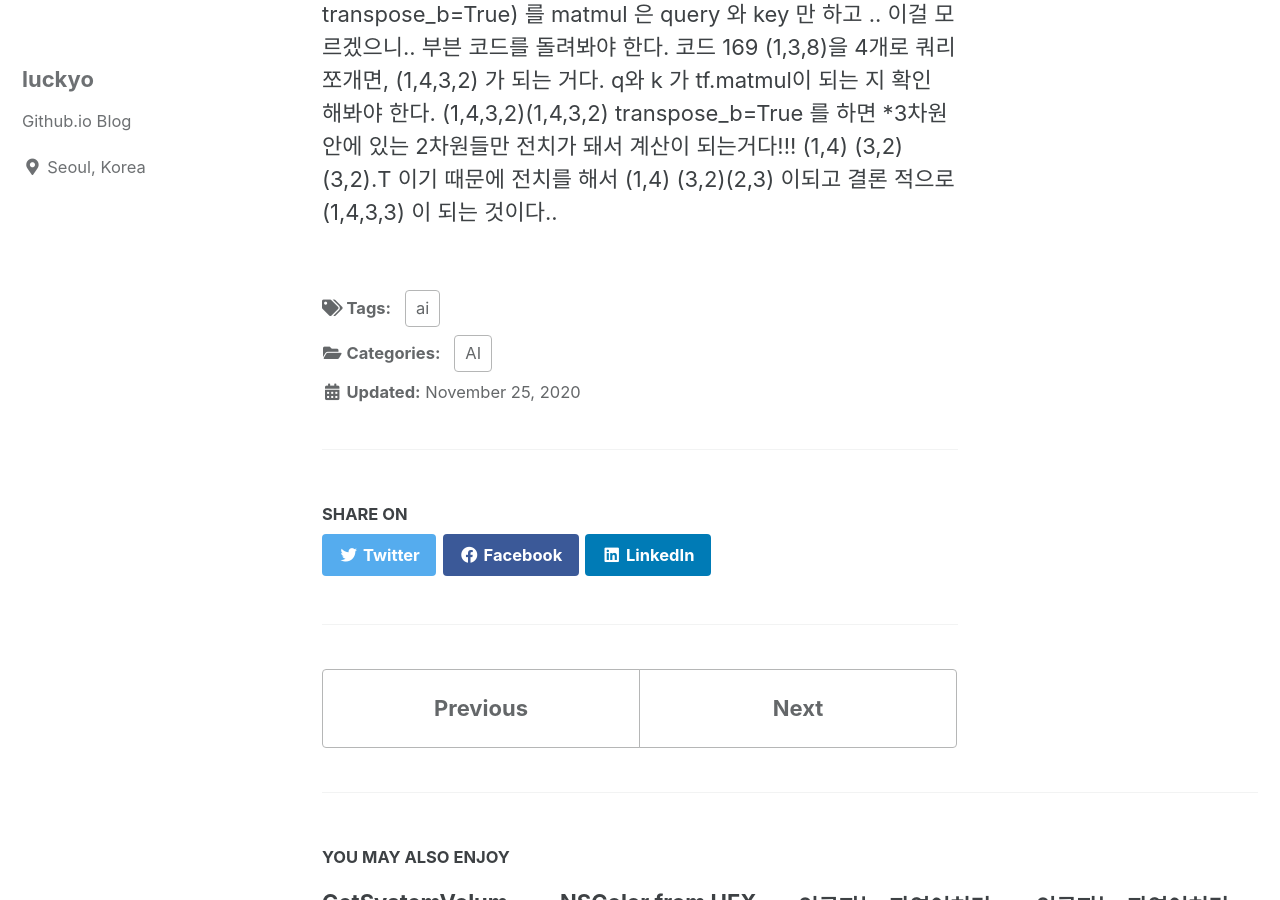
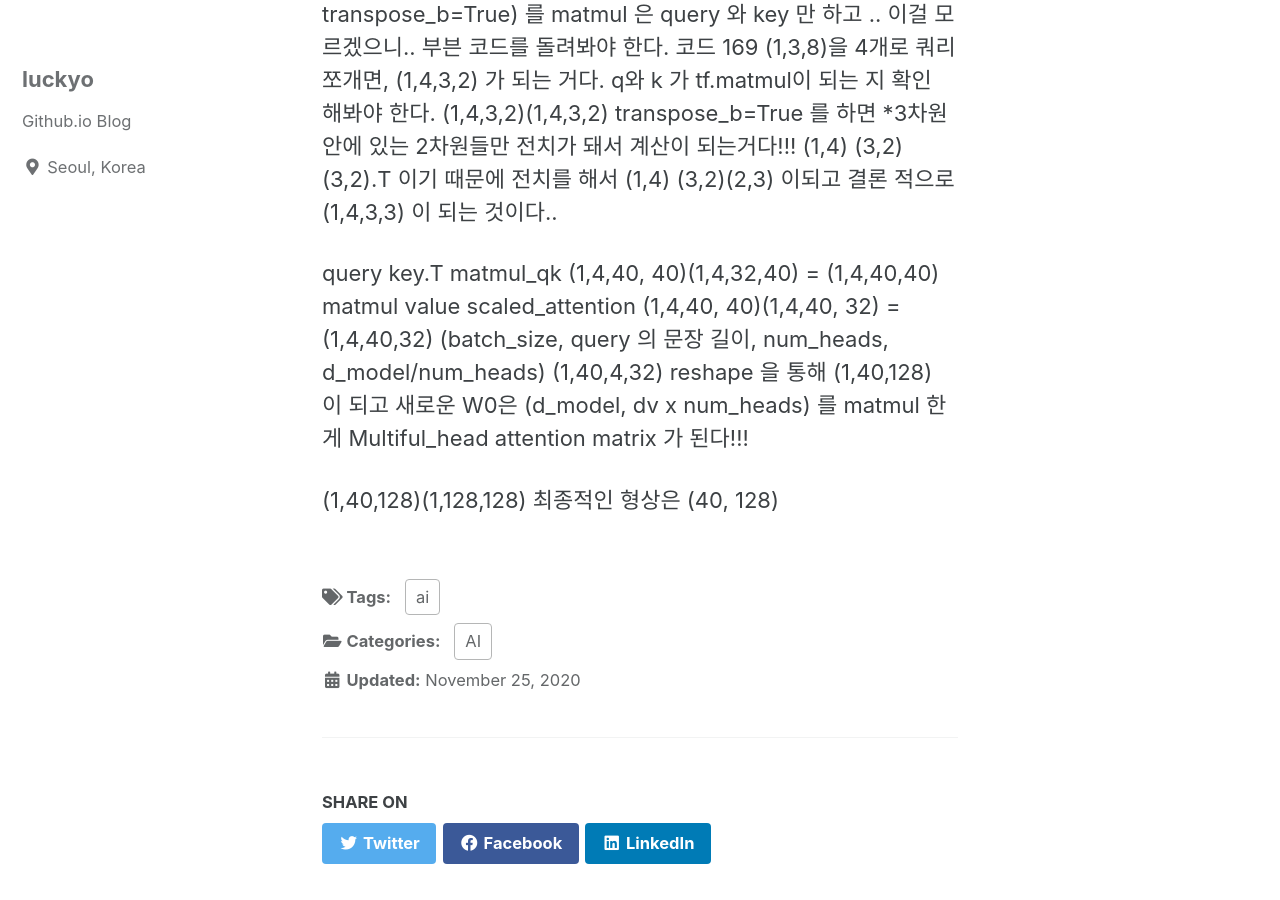
Before and after one commit to JinKyoYoung/jinkyoyoung.github.io, a Jekyll site: the page built from _posts/2020-11-25-post-Transformer.md, in a window 1280 px wide and 900 px high, scrolled down 1596 px. Built offline with Jekyll 4.4.1, drawn with Linux system fonts in a browser that asks for light colours; cached includes are drawn as plain includes.

Commit message:
addFile Transformer

```diff
--- a/_posts/2020-11-25-post-Transformer.md
+++ b/_posts/2020-11-25-post-Transformer.md
@@ -52,3 +52,14 @@ q와 k 가 tf.matmul이 되는 지 확인 해봐야 한다.
 *3차원 안에 있는 2차원들만 전치가 돼서 계산이 되는거다!!!
 (1,4) (3,2)(3,2).T 이기 때문에 전치를 해서 (1,4) (3,2)(2,3) 이되고
 결론 적으로 (1,4,3,3) 이 되는 것이다..
+
+query         key.T           matmul_qk
+(1,4,40, 40)(1,4,32,40)  = (1,4,40,40)
+matmul        value           scaled_attention
+(1,4,40, 40)(1,4,40, 32)  = (1,4,40,32)
+(batch_size, query 의 문장 길이, num_heads, d_model/num_heads)
+(1,40,4,32)
+reshape 을 통해 (1,40,128) 이 되고 새로운 W0은 (d_model, dv x num_heads) 를 matmul 한게
+Multiful_head attention matrix 가 된다!!!
+
+(1,40,128)(1,128,128) 최종적인 형상은 (40, 128)
```
